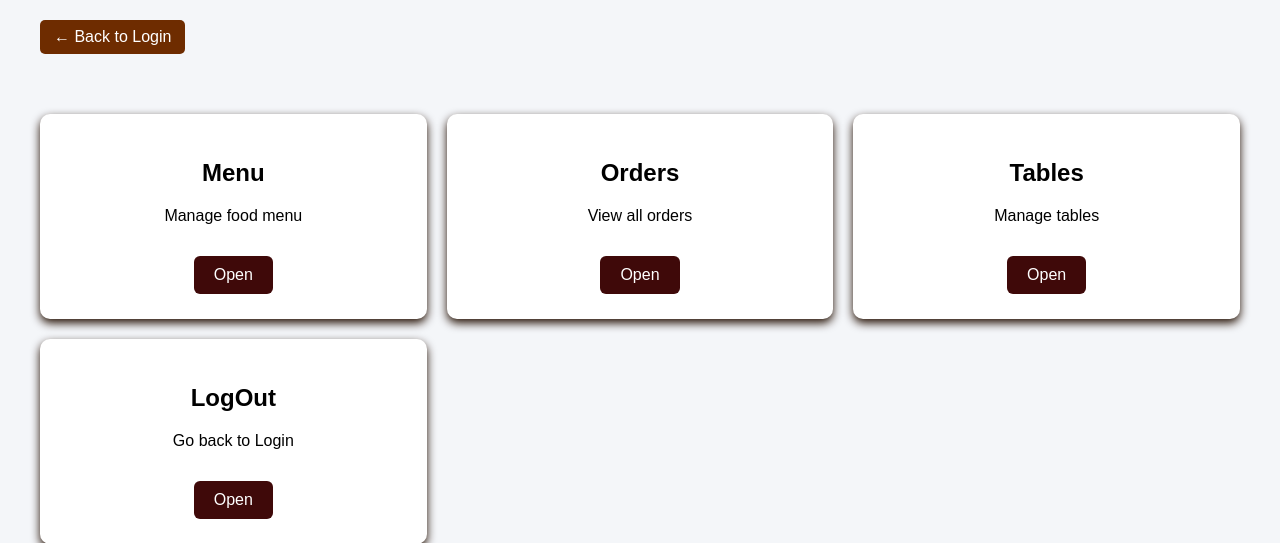
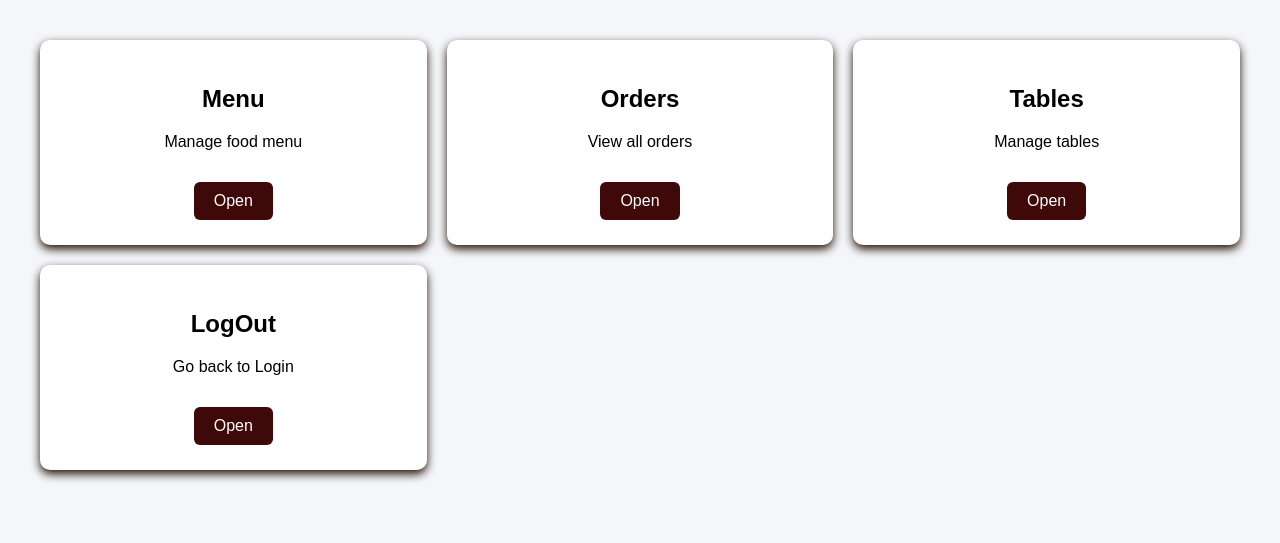
Before and after one commit to BaniKaur7272/Cafe_Management_System, a Flask app: page /admin_dashboard in a window 1280 px wide. Shown: the part 120-663 px from the top of the page. Run offline with Flask 3, Linux system fonts and the light colour scheme; data comes from the database, SQL or seed files in the repository.

Commit message:
Refactor dashboard navigation and fix tables back button styling

```diff
--- a/templates/admin_dashboard.html
+++ b/templates/admin_dashboard.html
@@ -47,20 +47,6 @@
         .card a:hover {
             background: rgb(79, 1, 1);
         }
-
-        .back-btn {
-            margin: 20px 40px;
-            display: inline-block;
-            text-decoration: none;
-            color: white;
-            background: #6e2c00;
-            padding: 8px 14px;
-            border-radius: 5px;
-        }
-
-        .back-btn:hover {
-            background: #793202;
-        }
     </style>
 
 </head>
@@ -70,8 +56,6 @@
     <div class="header">
         <h1>Admin Dashboard</h1>
     </div>
-
-    <a class="back-btn" href="{{ url_for('login') }}">← Back to Login</a>
 
     <div class="container">
 
--- a/templates/tables.html
+++ b/templates/tables.html
@@ -146,7 +146,7 @@
         <h1>Table Management</h1>
     </div>
 
-    <a class="back-btn" href="{{ url_for('login') }}">← Back to Login</a>
+    <a class="back-btn" href="{{ url_for('admin_dashboard') }}">← Back to Dashboard</a>
 
     <div class="container">
 
```
Also changed, not shown: templates/admin_menu.html (+12 -4 lines).
